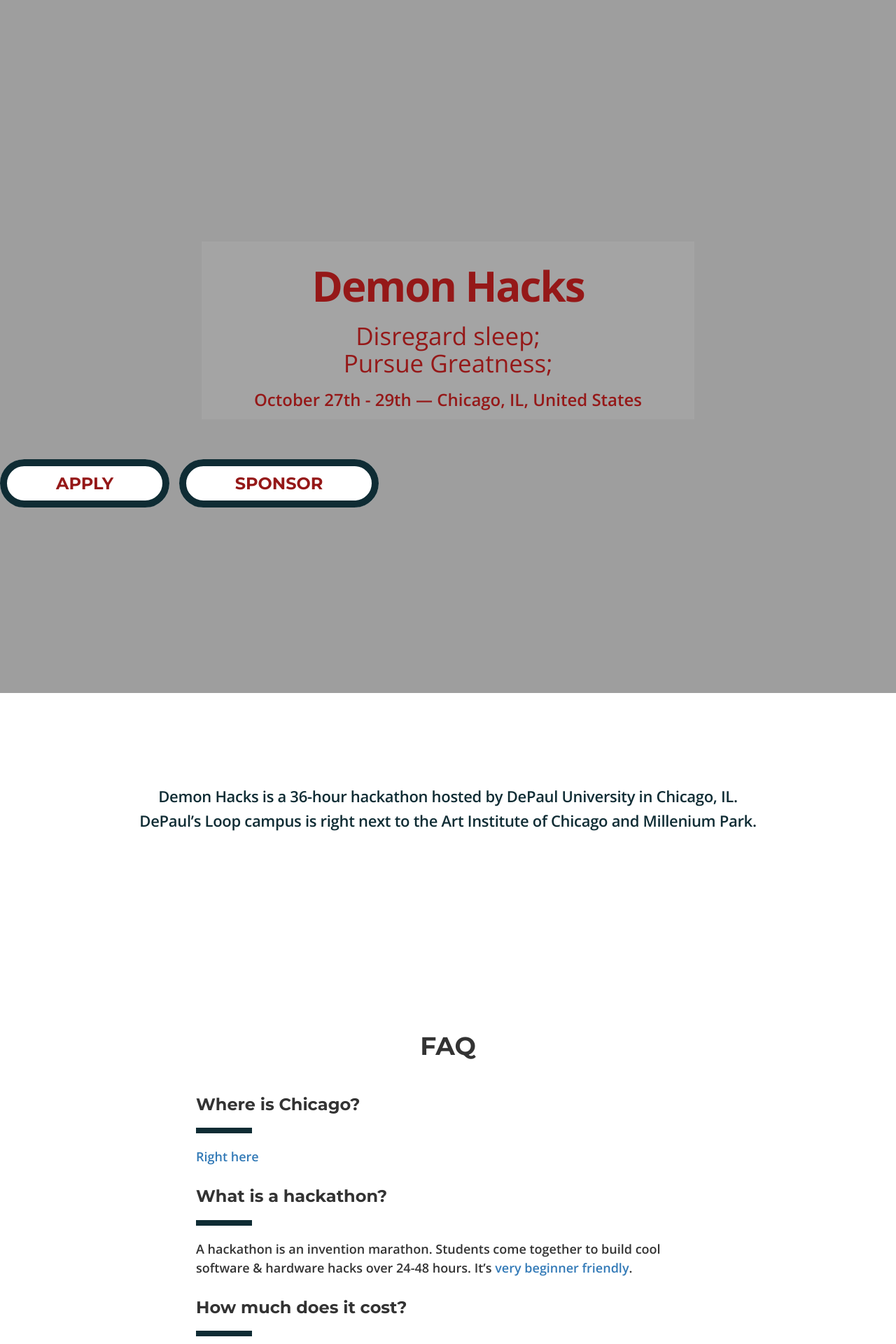
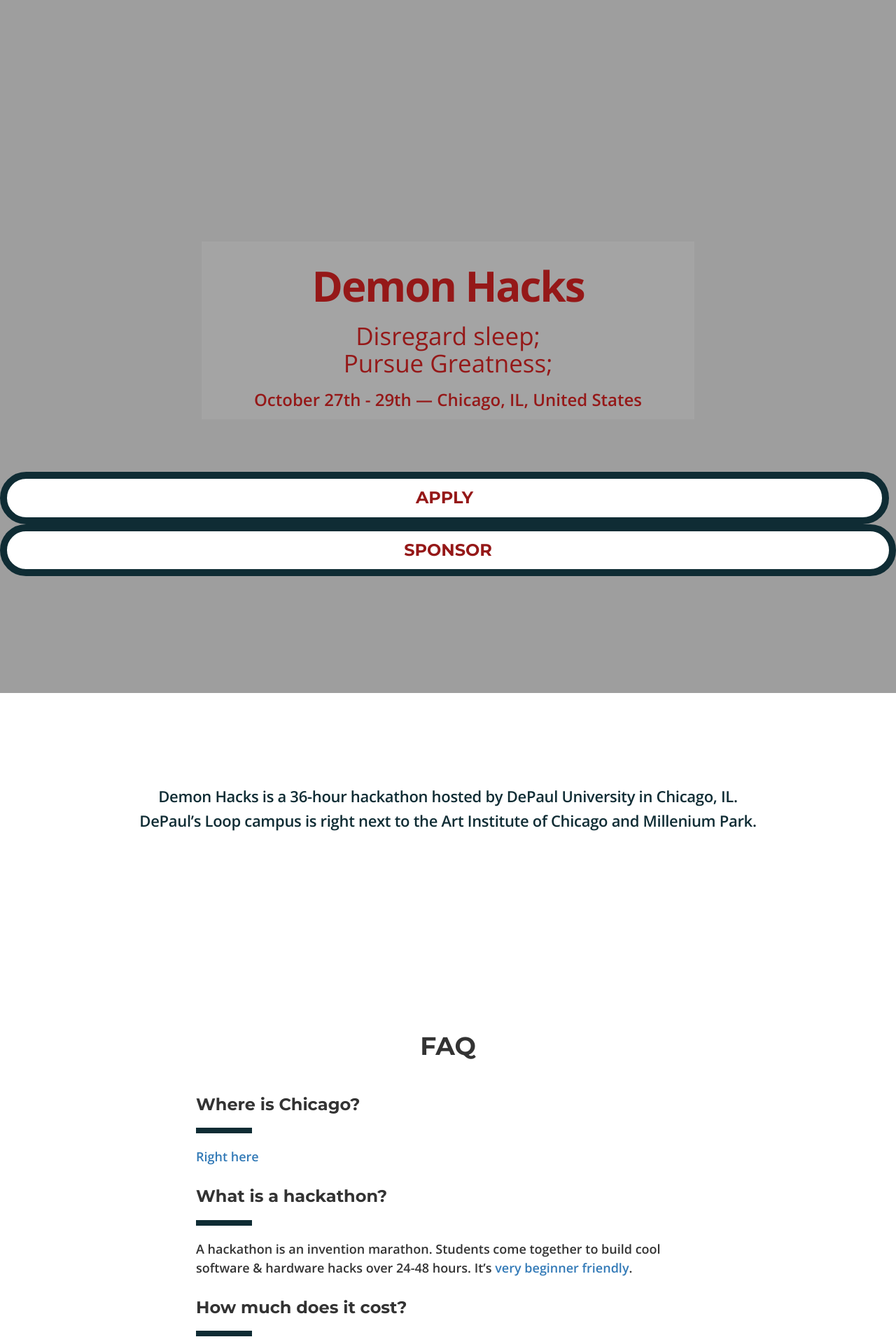
Before and after one commit to aoganezo/demonhacksTemp, a Jekyll site: the page built from index.html, in a window 1280 px wide. Shown: the top 1920 px of the page at 70% size. Built offline with Jekyll 4.4.1, drawn with Linux system fonts in a browser that asks for light colours; nearby versions of some CDN libraries; grey boxes are pictures that could not be loaded.

Commit message:
trying to center buttons

```diff
--- a/css/original.css
+++ b/css/original.css
@@ -112,12 +112,12 @@
   padding-bottom: 15px;
 }
 
- .hero .buttons a {
+ /*.hero .buttons a {
     border-width: 8px;
     display: block;
     font-size: 20px;
 	text-align: center;
- }
+ }*/
 
 .hero .buttons a {
   background: #fff;
@@ -125,13 +125,14 @@
   border-radius: 40px;
   /*color: #0F2C34;*/
   color: #951818;
-  display: inline;
+  display: block;
   font-family: 'Montserrat';
   font-size: 24px;
   font-weight: 700;
   padding: 10px 70px;
   text-decoration: none;
   text-transform: uppercase;
+  text-align: center;
 }
 
 .hero .buttons a:hover,
```
